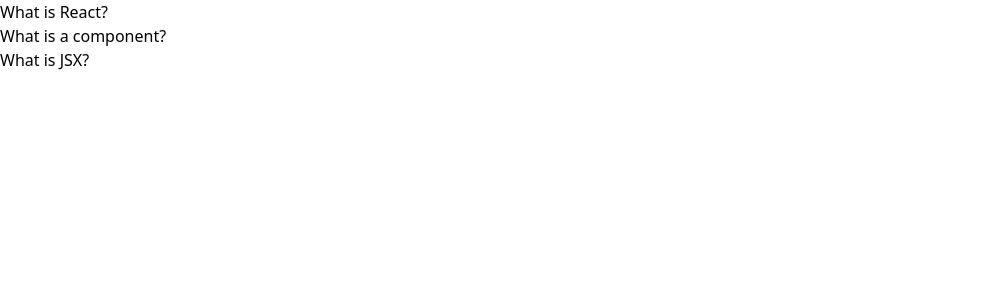
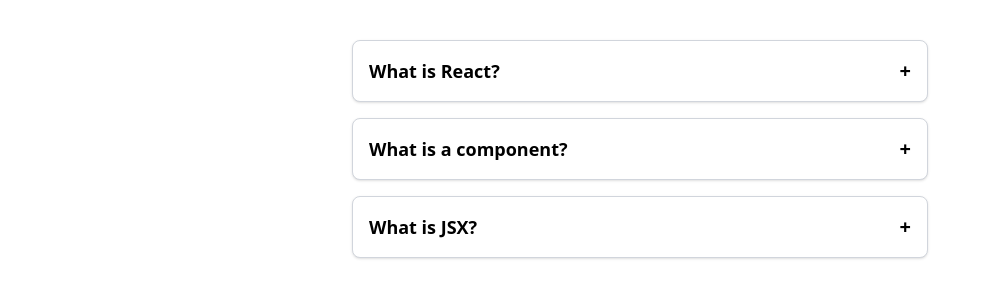
Before and after one commit to PraneethBunny123/All-App, a React (Vite) app: page / in a window 1280 px wide. Shown: the top 300 px of the page, without its empty margins (0-991 px from the left). Built offline with nearby package versions, Linux system fonts and the light colour scheme.

Commit message:
Added styles using chatgpt

```diff
--- a/src/project-apps/Accordion/RenderList.jsx
+++ b/src/project-apps/Accordion/RenderList.jsx
@@ -12,12 +12,25 @@ export default function RenderList() {
     }
 
     return (
-        <div>
-            <ul>
+        <div className="max-w-xl mx-auto mt-10">
+            <ul className="space-y-4">
                 {FAQ_DATA.map((data, index) => (
-                    <li key={index}>
-                        <button onClick={() => handleClick(data)}>{data.question}</button>
-                        {currentData?.id === data.id && <p>{data.answer}</p>}
+                    <li
+                        key={index}
+                        className="border border-gray-300 rounded-lg p-4 shadow-sm bg-white"
+                    >
+                        <button
+                            onClick={() => handleClick(data)}
+                            className="w-full text-left text-lg font-semibold flex justify-between items-center"
+                        >
+                            {data.question}
+                            <span className="text-xl">
+                                {currentData?.id === data.id ? "−" : "+"}
+                            </span>
+                        </button>
+                        {currentData?.id === data.id &&
+                            <p className="mt-2 text-gray-700 text-sm transition-all duration-300 ease-in">{data.answer}</p>
+                        }
                     </li>
                 ))}
             </ul>
```
